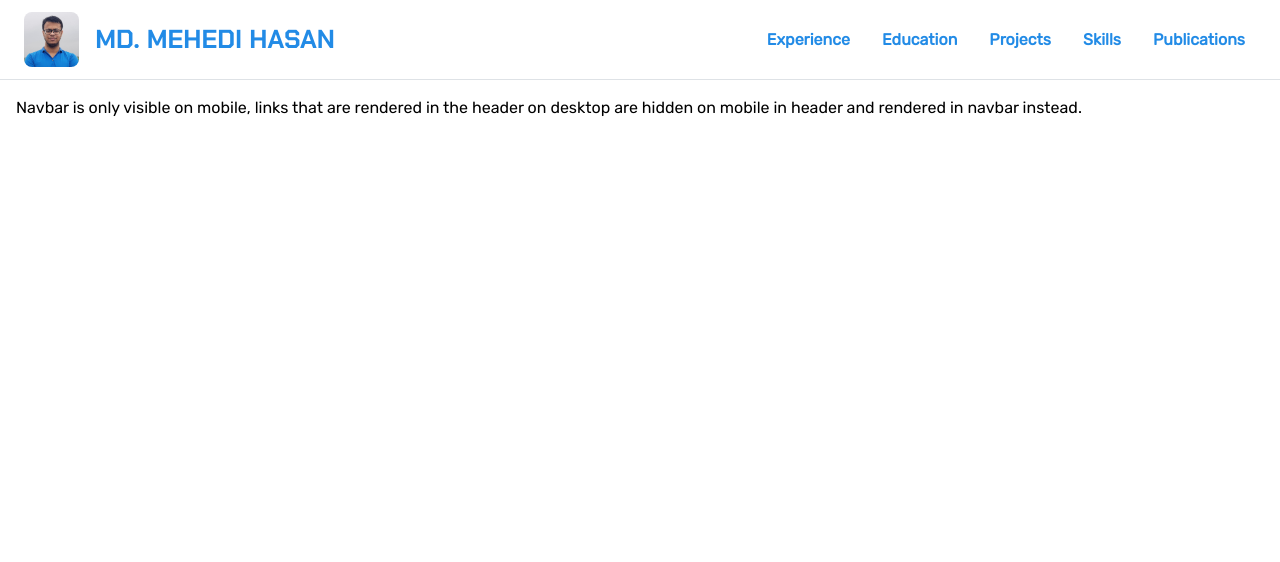
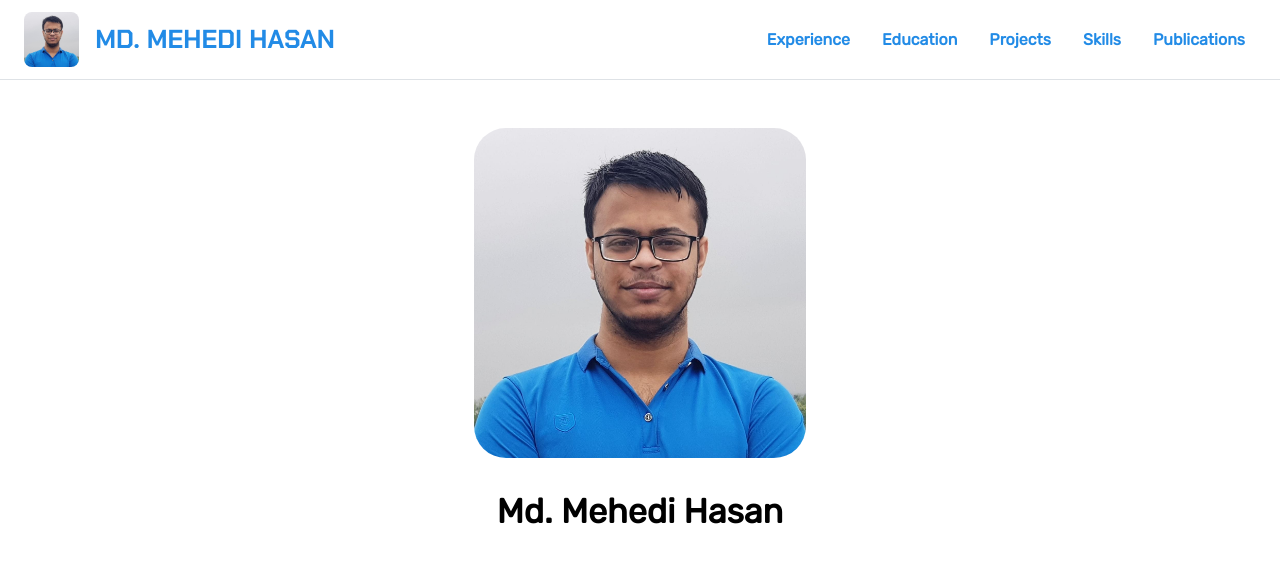
Before and after one commit to mhasan502/mhasan502.github.io, a React (Vite) app: page / in a window 1280 px wide. Shown: the top 562 px of the page. Built offline with nearby package versions, Linux system fonts and the light colour scheme.

Commit message:
typo fixed and worked on index

```diff
--- a/src/components/Header.jsx
+++ b/src/components/Header.jsx
@@ -1,5 +1,5 @@
 import {Link} from 'react-router-dom';
-import {AppShell, Burger, Group, Box, Button, Image, Text, Title} from '@mantine/core';
+import {AppShell, Burger, Group, Box, Button, Image, Title} from '@mantine/core';
 import PropTypes from 'prop-types';
 import {useState} from "react";
 
--- a/src/pages/Education.jsx
+++ b/src/pages/Education.jsx
@@ -28,7 +28,7 @@ const Education = () => {
 
             <List>
               <List.Item>
-                CGPA: 3.77/4.00 (92% marks)
+                CGPA: 3.77/4.00 (90-92% marks)
               </List.Item>
               <List.Item>
                 Graduated with Magna Cum Laude
--- a/src/pages/Index.jsx
+++ b/src/pages/Index.jsx
@@ -1,12 +1,27 @@
 import Skeleton from "../components/Skeleton.jsx";
+import {Center, Image, Space, Title} from "@mantine/core";
 
 const Index = () => {
-	return (
-		<Skeleton>
-			Navbar is only visible on mobile, links that are rendered in the header on desktop are
-			hidden on mobile in header and rendered in navbar instead.
-		</Skeleton>
-	);
+  return (
+    <Skeleton>
+      <Space h={'xl'}/>
+      <Center>
+        <Image
+          h={{base: 250, md: 280, lg: 330}}
+          w="auto"
+          radius={'xl'}
+          src={'../../public/Mehedi.jpg'}
+        />
+      </Center>
+			<Space h={'xl'}/>
+			<Center>
+				<Title>
+					Md. Mehedi Hasan
+				</Title>
+			</Center>
+
+    </Skeleton>
+  );
 }
 
 export default Index;
--- a/src/pages/Skills.jsx
+++ b/src/pages/Skills.jsx
@@ -53,7 +53,7 @@ const Skills = () => {
             built apps in <Mark color="gray.4">Java</Mark> to be used on client side.
           </List.Item>
           <List.Item>
-            worked on Arduino variant of <Mark color="gray.4">C/C++</Mark> language to built Line-following Robots.
+            worked on Arduino variant of <Mark color="gray.4">C/C++</Mark> language to build Line-following Robots.
           </List.Item>
           <List.Item>
             built this portfolio website using <Mark color="gray.4">React</Mark>
```
